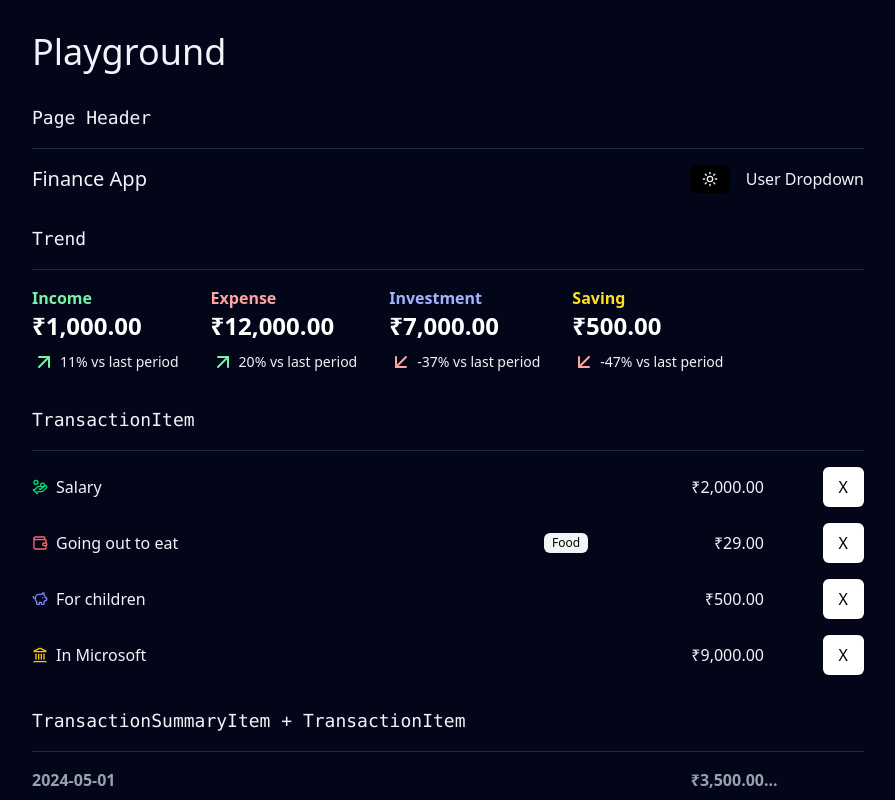
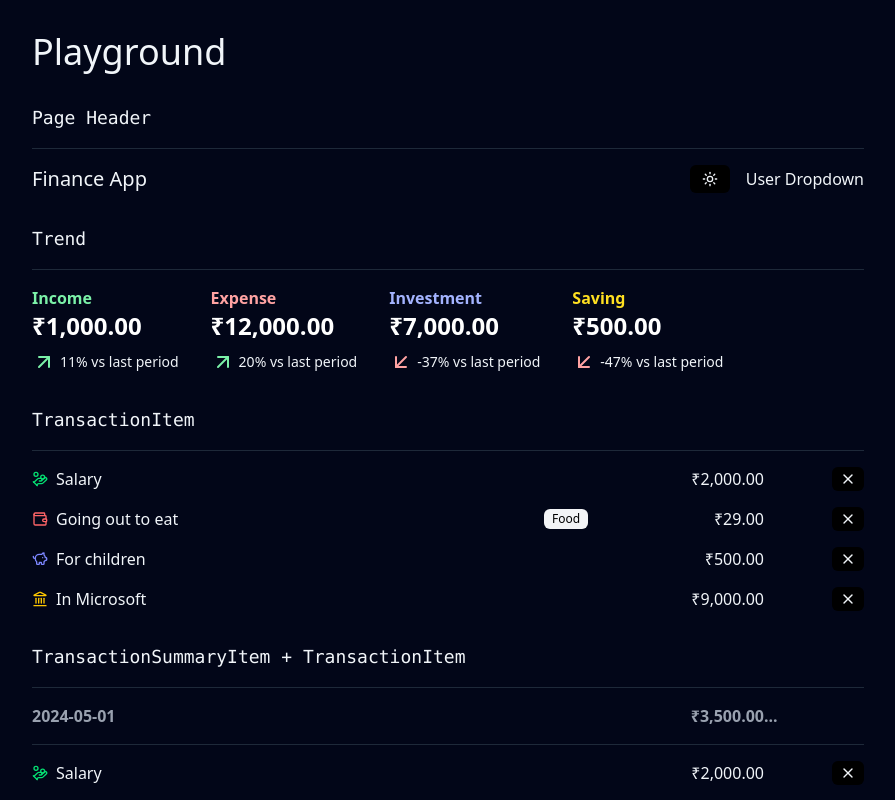
Before and after one commit to bhanu-21/next16-finance-app, a Next.js app: page /playground in a window 1280 px wide. Shown: the top 800 px of the page, without its empty margins (192-1087 px from the left). Built offline with nearby package versions, Linux system fonts and the light colour scheme.

Commit message:
delete confirmation & loading UI

```diff
--- a/components/transaction-item-remove-button.js
+++ b/components/transaction-item-remove-button.js
@@ -1,8 +1,29 @@
 import { deleteTransaction } from "@/lib/actions";
 import Button from "./button";
+import { Loader, X } from "lucide-react";
+import { useState } from "react";
 
 export default function TransactionItemRemoveButton({ id }) {
+    const [loading, setLoading] = useState()
+    const [confirmed, setConfirmed] = useState()
+
+    const handleClick = async () => {
+        if (!confirmed) {
+            setConfirmed(true)
+            return
+        }
+        try {
+            setLoading(true)
+            await deleteTransaction(id)   // notify the parent
+        } finally {
+            setLoading(false)
+        }
+    }
+
     return (
-        <Button onClick={async () => { await deleteTransaction(id) }}>X</Button>
+        <Button size="xs" variant={!confirmed ? 'ghost' : 'danger'} onClick={handleClick} aria-disabled={loading}>
+            {!loading && <X className="w-4 h-4" />}
+            {loading && <Loader className="w-4 h-4 animate-spin" />}
+        </Button>
     )
 }
--- a/lib/variants.js
+++ b/lib/variants.js
@@ -1,7 +1,8 @@
 export const variants = {
     default: 'bg-black text-white dark:bg-white dark:text-black rounded-md hover:bg-gray-700 dark:hover:bg-gray-200 disabled:opacity-25',
     outline: 'border border-gray-300 dark:border-gray-500 rounded-md hover:bg-gray-300 dark:hover:bg-gray-500 disabled:opacity-25',
-    ghost: 'rounded-md bg-white dark:bg-black hover:bg-gray-200 dark:hover:bg-gray-500 disabled:opacity-25'
+    ghost: 'rounded-md bg-white dark:bg-black hover:bg-gray-200 dark:hover:bg-gray-500 disabled:opacity-25',
+    danger: 'bg-red-500 text-white dark:bg-red-500 rounded-md hover:bg-red-700 dark:hover:bg-red-700 disabled:opacity-75'
 }
 
 export const sizes = {
```
